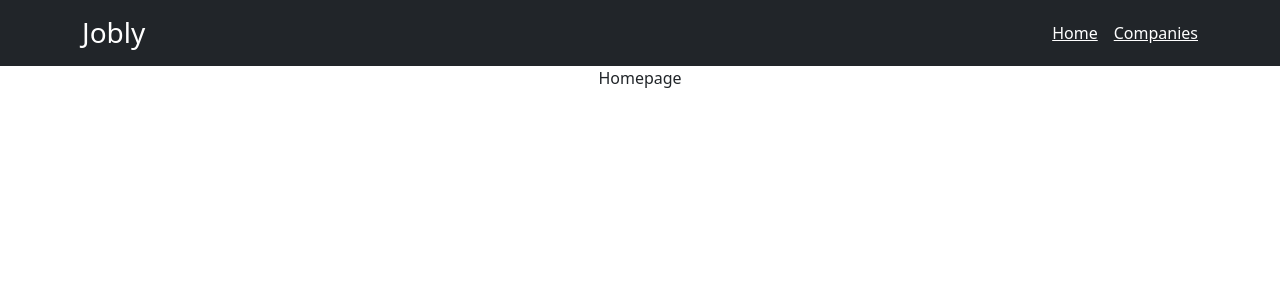
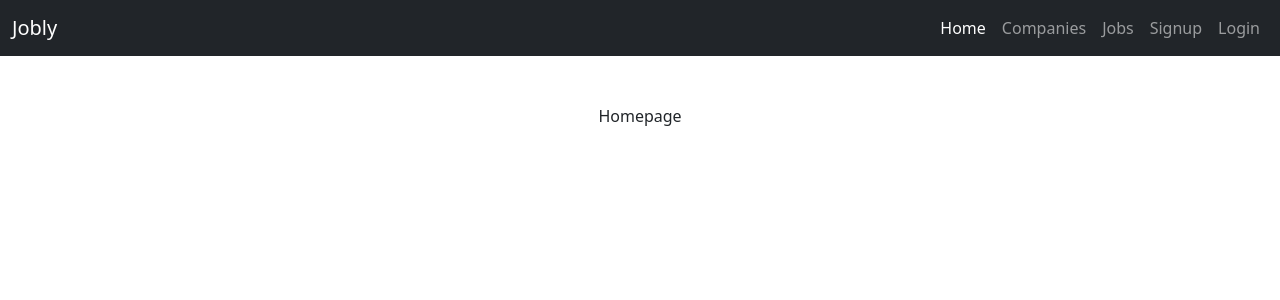
Before and after one commit to jassibacha/Jobly-Frontend, a React (Create React App) app: page / in a window 1280 px wide. Shown: the top 300 px of the page. Built offline with nearby package versions, Linux system fonts and the light colour scheme; no server answers.

Commit message:
Added routes and nav links, added searchform to companies, etc

```diff
--- a/public/index.html
+++ b/public/index.html
@@ -39,5 +39,6 @@
       To begin the development, run `npm start` or `yarn start`.
       To create a production bundle, use `npm run build` or `yarn build`.
     -->
+        <script src="https://cdn.jsdelivr.net/npm/bootstrap@5.0.0-beta1/dist/js/bootstrap.bundle.min.js"></script>
     </body>
 </html>
--- /dev/null
+++ b/src/auth/LoginForm.js
@@ -0,0 +1,7 @@
+import React from 'react';
+
+function LoginForm() {
+    return <div>LoginForm</div>;
+}
+
+export default LoginForm;
--- /dev/null
+++ b/src/auth/SignupForm.js
@@ -0,0 +1,7 @@
+import React from 'react';
+
+function SignupForm() {
+    return <div>SignupForm</div>;
+}
+
+export default SignupForm;
--- /dev/null
+++ b/src/common/SearchForm.js
@@ -0,0 +1,38 @@
+import React, { useState } from 'react';
+
+function SearchForm({ searchFor }) {
+    console.debug('SearchForm', 'searchFor=', typeof searchFor);
+    const [searchTerm, setSearchTerm] = useState('');
+    function handleSearch(event) {
+        event.preventDefault(); // Prevent the default form submit behavior
+        searchFor(searchTerm.trim() || undefined);
+        setSearchTerm(searchTerm.trim());
+        // Logic to trigger the API call with the current search term
+    }
+    function handleChange(evt) {
+        setSearchTerm(evt.target.value);
+    }
+    return (
+        <form
+            onSubmit={handleSearch}
+            className="form-inline d-flex my-2 my-lg-0"
+        >
+            <input
+                className="form-control flex-grow-1 mr-sm-2"
+                type="search"
+                placeholder="Search companies"
+                aria-label="Search"
+                value={searchTerm}
+                onChange={handleChange}
+            />
+            <button
+                className="btn btn-outline-success my-2 my-sm-0"
+                type="submit"
+            >
+                Search
+            </button>
+        </form>
+    );
+}
+
+export default SearchForm;
--- a/src/companies/CompanyList.js
+++ b/src/companies/CompanyList.js
@@ -2,6 +2,7 @@ import React, { useEffect, useState } from 'react';
 import LoadingSpinner from '../common/LoadingSpinner';
 import JoblyApi from '../api/api';
 import CompanyCard from './CompanyCard';
+import SearchForm from '../common/SearchForm';
 
 export default function CompanyList() {
     console.debug('CompanyList');
@@ -21,7 +22,8 @@ export default function CompanyList() {
     if (!companies) return <LoadingSpinner />;
 
     return (
-        <div className="CompanyList col-md-8 offset-md-2">
+        <div className="CompanyList">
+            <SearchForm searchFor={search} />
             {companies.length ? (
                 <div className="CompanyList-list">
                     {companies.map((c) => (
--- a/src/header/Header.js
+++ b/src/header/Header.js
@@ -1,16 +1,30 @@
 import React from 'react';
 import Navigation from '../routes/Navigation';
+import { Link } from 'react-router-dom';
 
 function Header() {
     return (
-        <header className="bg-dark text-white py-3">
-            <div className="container">
-                <div className="d-flex align-items-center justify-content-between">
-                    <h1 className="h3 mb-0">Jobly</h1>
+        <nav className="navbar navbar-expand-sm navbar-dark bg-dark">
+            <div className="container-fluid">
+                <Link className="navbar-brand" to="/">
+                    Jobly
+                </Link>
+                <button
+                    className="navbar-toggler"
+                    type="button"
+                    data-bs-toggle="collapse"
+                    data-bs-target="#navbarNav"
+                    aria-controls="navbarNav"
+                    aria-expanded="false"
+                    aria-label="Toggle navigation"
+                >
+                    <span className="navbar-toggler-icon"></span>
+                </button>
+                <div className="collapse navbar-collapse" id="navbarNav">
                     <Navigation />
                 </div>
             </div>
-        </header>
+        </nav>
     );
 }
 
--- /dev/null
+++ b/src/jobs/JobsList.js
@@ -0,0 +1,11 @@
+import React from 'react';
+
+function JobsList() {
+    return (
+        <>
+            <div>JobsList</div>
+        </>
+    );
+}
+
+export default JobsList;
--- /dev/null
+++ b/src/profiles/ProfilePage.js
@@ -0,0 +1,11 @@
+import React from 'react';
+
+function Profiles() {
+    return (
+        <>
+            <div>Profiles</div>
+        </>
+    );
+}
+
+export default Profiles;
--- a/src/routes/Navigation.js
+++ b/src/routes/Navigation.js
@@ -1,15 +1,34 @@
 import React from 'react';
-import { Link, NavLink } from 'react-router-dom';
+import { NavLink } from 'react-router-dom';
 
 export default function Navigation() {
     return (
-        <nav>
-            <NavLink className="text-white me-3" to="/">
-                Home
-            </NavLink>
-            <NavLink className="text-white" to="/companies">
-                Companies
-            </NavLink>
-        </nav>
+        <ul className="navbar-nav ms-auto">
+            <li className="nav-item">
+                <NavLink className="nav-link" to="/">
+                    Home
+                </NavLink>
+            </li>
+            <li className="nav-item">
+                <NavLink className="nav-link" to="/companies">
+                    Companies
+                </NavLink>
+            </li>
+            <li className="nav-item">
+                <NavLink className="nav-link" to="/jobs">
+                    Jobs
+                </NavLink>
+            </li>
+            <li className="nav-item">
+                <NavLink className="nav-link" to="/signup">
+                    Signup
+                </NavLink>
+            </li>
+            <li className="nav-item">
+                <NavLink className="nav-link" to="/login">
+                    Login
+                </NavLink>
+            </li>
+        </ul>
     );
 }
--- a/src/routes/Routes.js
+++ b/src/routes/Routes.js
@@ -1,19 +1,32 @@
 import React from 'react';
 import { BrowserRouter as Router, Route, Routes } from 'react-router-dom';
+import LoginForm from '../auth/LoginForm';
+import SignupForm from '../auth/SignupForm';
 import CompanyDetails from '../companies/CompanyDetails';
 import CompanyList from '../companies/CompanyList';
+import ProfilePage from '../profiles/ProfilePage';
 import Header from '../header/Header';
 import Homepage from '../homepage/Homepage';
+import JobsList from '../jobs/JobsList';
 
 function AppRoutes() {
     return (
         <Router>
             <Header />
-            <Routes>
-                <Route path="/" element={<Homepage />} />
-                <Route path="/companies" element={<CompanyList />} />
-                <Route path="/companies/:handle" element={<CompanyDetails />} />
-            </Routes>
+            <div className="container my-5">
+                <Routes>
+                    <Route path="/" element={<Homepage />} />
+                    <Route path="/companies" element={<CompanyList />} />
+                    <Route
+                        path="/companies/:handle"
+                        element={<CompanyDetails />}
+                    />
+                    <Route path="/jobs" element={<JobsList />} />
+                    <Route path="/signup" element={<SignupForm />} />
+                    <Route path="/login" element={<LoginForm />} />
+                    <Route path="/profile" element={<ProfilePage />} />
+                </Routes>
+            </div>
         </Router>
     );
 }
```
Lines whose indentation alone changed are shown as unchanged.
